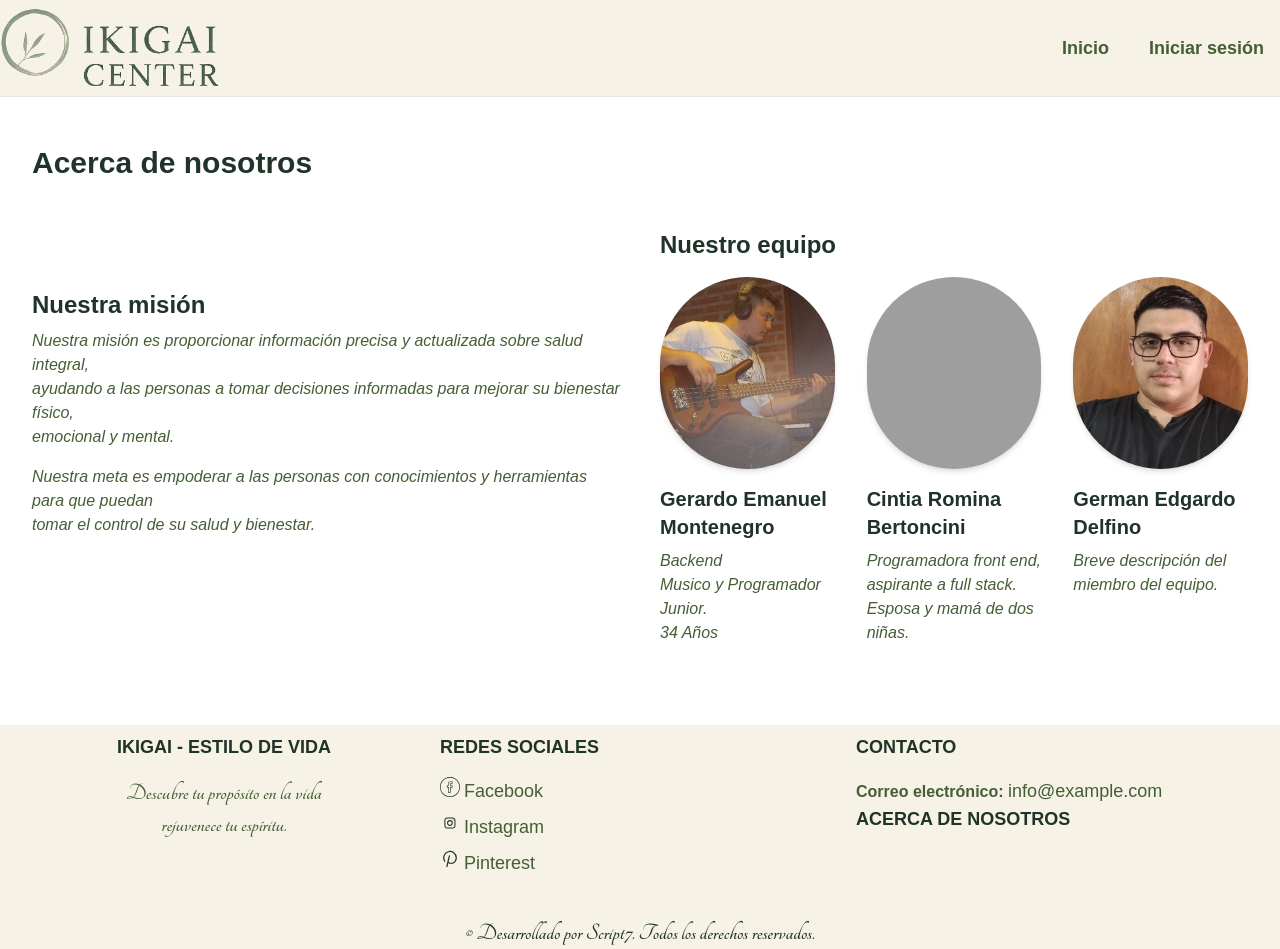
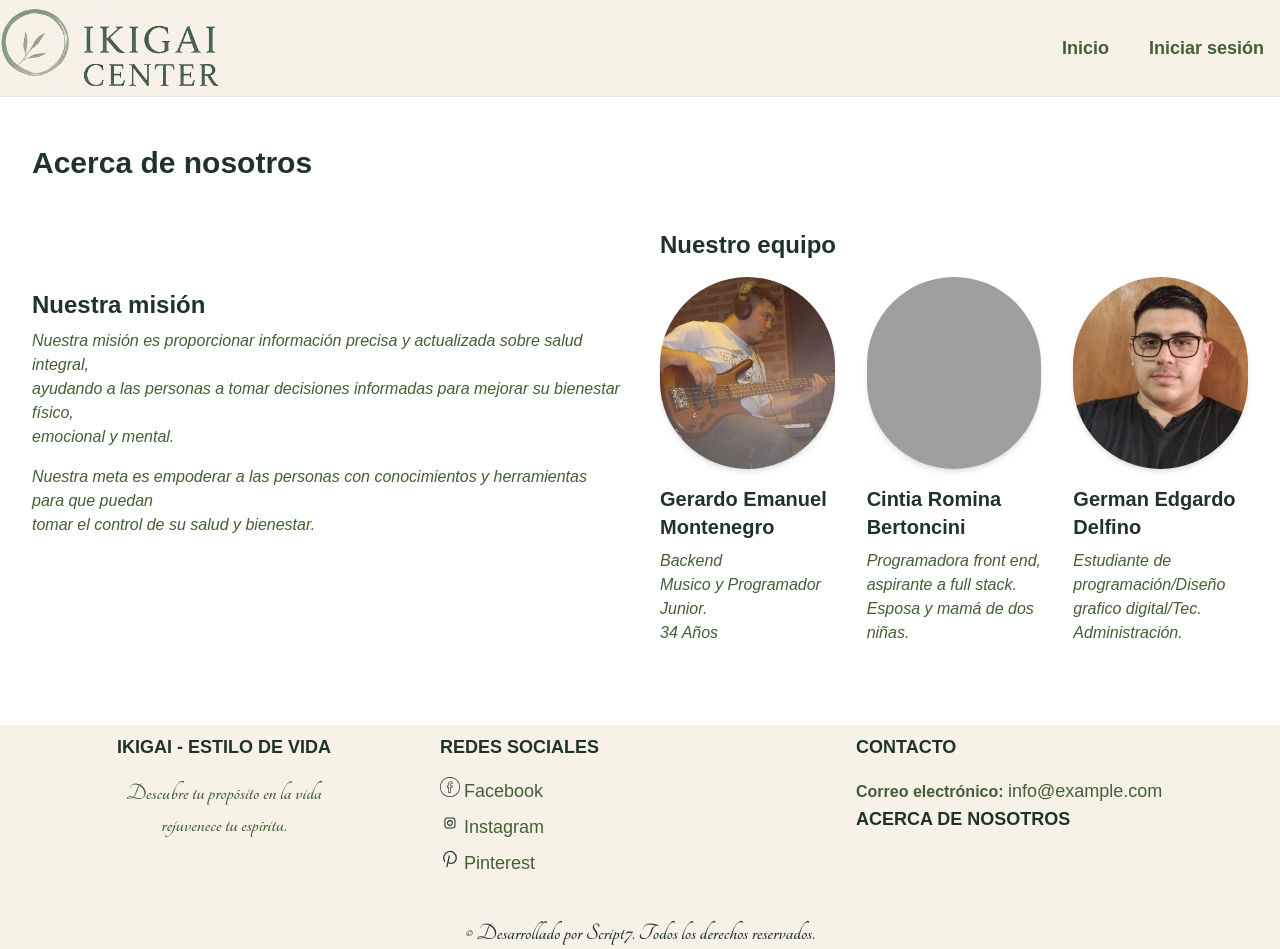
Before and after one commit to GerardoEMontenegro/IkigaiSense, a Django app: page /about/ in a window 1280 px wide. Run offline with Django 5.2, Linux system fonts and the light colour scheme; some libraries are stand-ins or nearby versions; some web fonts are replaced; grey boxes are pictures that could not be loaded.

Commit message:
feat: Actualizando la descripción de mi perfil en la sección "Nuestro equipo"

```diff
--- a/blog/templates/about_us.html
+++ b/blog/templates/about_us.html
@@ -30,10 +30,13 @@
              <h3 class="text-xl text-[#203329] font-libertinus-bold mb-2">Cintia Romina Bertoncini</h3>
              <p class="text-[#445e35] font-libertinus-italic mb-4">Programadora front end, aspirante a full stack. Esposa y mamá de dos niñas.</p>
            </div>
+
+
+
            <div class="flex flex-col items-center">
              <img src="{% static 'German.png' %}" alt="German Edgardo Delfino" class="object-cover h-48 w-48 rounded-full shadow-md mb-4">
              <h3 class="text-xl text-[#203329] font-libertinus-bold mb-2">German Edgardo Delfino</h3>
-             <p class="text-[#445e35] font-libertinus-italic mb-4">Breve descripción del miembro del equipo.</p>
+             <p class="text-[#445e35] font-libertinus-italic mb-4">Estudiante de programación/Diseño grafico digital/Tec. Administración.</p>
            </div>
         </div>
     </div>
```
